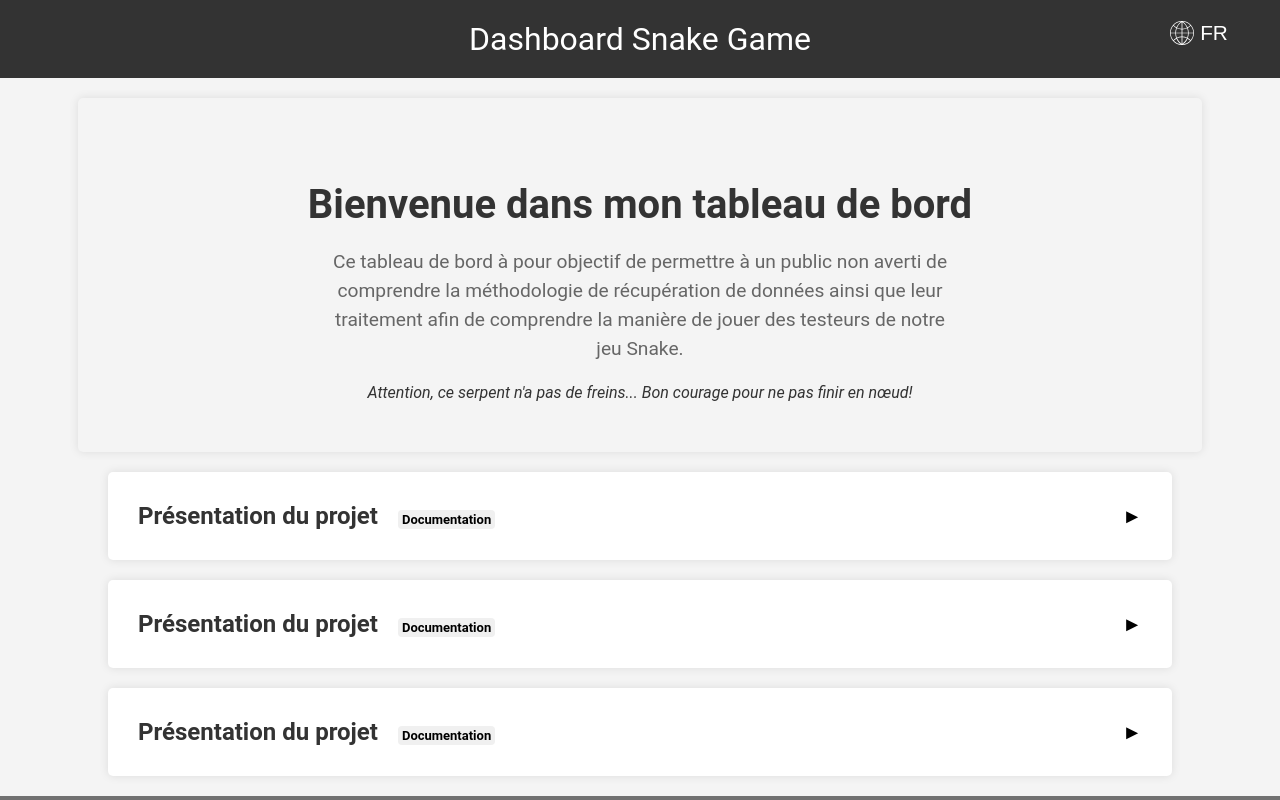
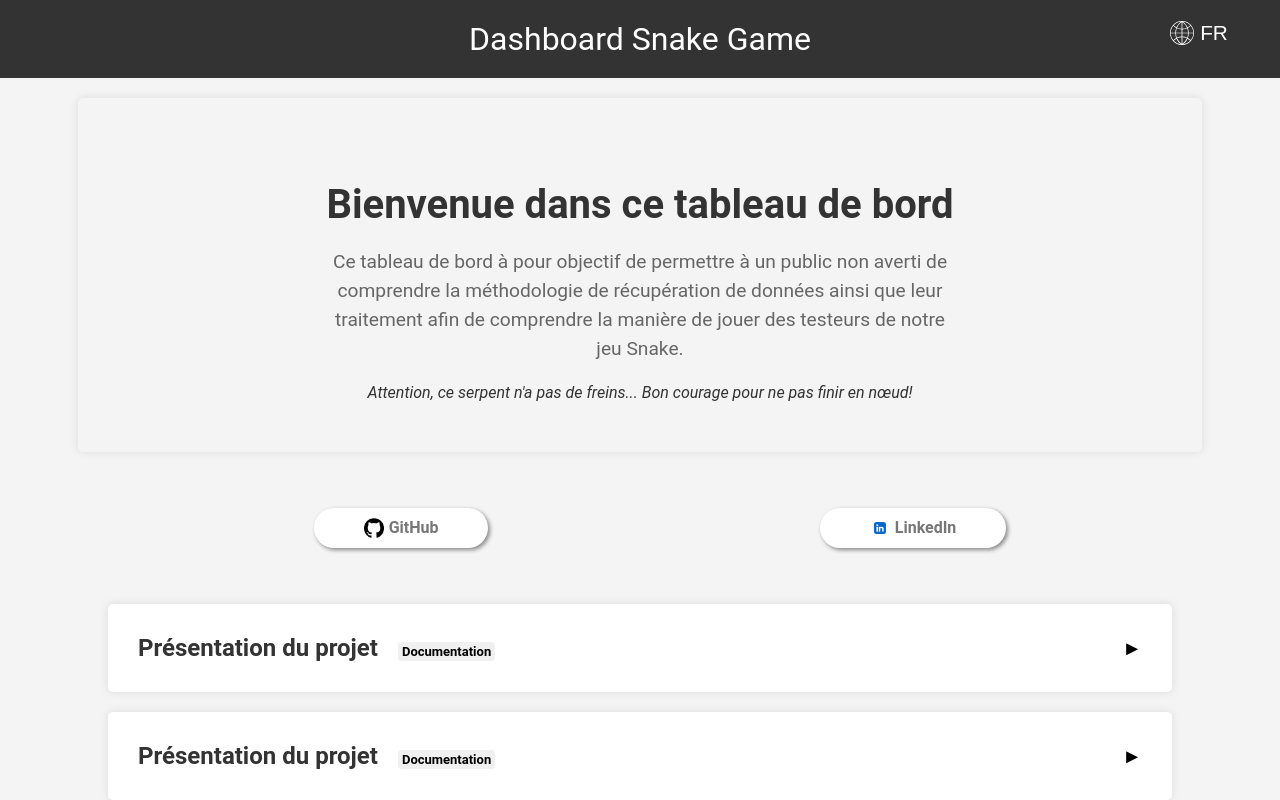
Before and after one commit to HaDock404/ai-game-snake, a React (Create React App) app: page /#/ in a window 1280 px wide. Shown: the top 800 px of the page. Built offline with nearby package versions, Linux system fonts and the light colour scheme.

Commit message:
introduction & nav links

```diff
--- /dev/null
+++ b/src/components/AllText.jsx
@@ -0,0 +1,12 @@
+export const intro_title = {
+    en: "Welcome to this dashboard",
+    fr: "Bienvenue dans ce tableau de bord"
+};
+export const intro_text = {
+    en: "This dashboard aims to enable an uninformed audience to understand the methodology of data retrieval as well as its processing in order to grasp how the testers of our Snake game play.",
+    fr: "Ce tableau de bord à pour objectif de permettre à un public non averti de comprendre la méthodologie de récupération de données ainsi que leur traitement afin de comprendre la manière de jouer des testeurs de notre jeu Snake."
+};
+export const intro_quote = {
+    en: "Watch out, this snake has no brakes... Good luck not ending up in a knot!",
+    fr: "Attention, ce serpent n'a pas de freins... Bon courage pour ne pas finir en nœud!"
+};
--- a/src/components/Main.jsx
+++ b/src/components/Main.jsx
@@ -2,22 +2,27 @@ import Intro from "./Intro"
 import ExpandableBox from "./ExpandableBox"
 import ExpandableBoxWithImage from "./ExpandableBoxWithImage"
 import ExpandableBoxWithGraph from "./ExpandableBoxWithGraph"
+import NavLinks from "./NavLinks"
 
 import Image1 from '../assets/image1.jpg'
 import Image2 from '../assets/image2.jpg'
 import Image3 from '../assets/image3.jpg'
 
+import React, { useContext } from 'react';
+import { LanguageContext } from './LanguageContext';
+import * as Text from "./AllText";
+
 function Main() {
+    const { language } = useContext(LanguageContext);
+
     return (
         <main>
             <Intro
-                title="Bienvenue dans mon tableau de bord"
-                text="Ce tableau de bord à pour objectif de permettre à un
-                public non averti de comprendre la méthodologie de récupération de données
-                ainsi que leur traitement afin de comprendre la manière de jouer des testeurs de
-                notre jeu Snake."
-                quote="Attention, ce serpent n'a pas de freins... Bon courage pour ne pas finir en nœud!"
+                title={Text.intro_title[language]}
+                text={Text.intro_text[language]}
+                quote={Text.intro_quote[language]}
             />
+            <NavLinks />
             <ExpandableBox
                 title="Présentation du projet"
                 span_color="documentation"
--- /dev/null
+++ b/src/components/NavLinks.jsx
@@ -0,0 +1,23 @@
+import '../styles/navlinks.css'
+import { Link } from 'react-router-dom';
+import Github from '../assets/github.png'
+import Linkedin from '../assets/linkedin.jpg'
+
+function NavLinks() {
+    return (
+        <nav className='navlinks'>
+            <ul className='ulLinks'>
+                <Link to="https://github.com/HaDock404" className='liLinks' target="_blank" rel="noopener noreferrer">
+                    <img className='image_logo' src={Github} alt=""/>
+                    GitHub
+                </Link>
+                <Link to="https://www.linkedin.com/in/gael-d-044b34304/" className='liLinks' target="_blank" rel="noopener noreferrer">
+                    <img className='image_logo' src={Linkedin} alt=""/>
+                    LinkedIn
+                </Link>
+            </ul>
+        </nav>
+    )
+}
+
+export default NavLinks
--- /dev/null
+++ b/src/styles/navlinks.css
@@ -0,0 +1,68 @@
+.navlinks {
+    max-width: 80%;
+    margin: 20px auto;
+    border-radius: 5px;
+    display: flex;
+    flex-direction: column;
+    align-items: center;
+    text-align: center;
+    padding: 20px;
+}
+
+.ulLinks {
+    width: 100%;
+    display: flex;
+    flex-direction: row;
+    justify-content: space-around;
+    list-style-type: none;
+}
+
+.liLinks {
+    padding:  10px 50px 10px 50px;
+    background-color: rgb(255, 255, 255);
+    box-shadow: 2px 2px 4px 0px #878787;
+    color: #777777;
+    font-size: 16px;
+    border: none;
+    cursor: pointer;
+    outline: none;
+    font-weight: bolder;
+    border-radius: 20px;
+    background-color: rgb(255, 255, 255);
+    transition: all 0.3s ease;
+    display: flex;
+    flex-direction: row;
+    text-decoration: none;
+}
+
+.liLinks:hover {
+    box-shadow: 4px 4px 8px 0px #878787;
+    transform: translateY(-2px);
+}
+
+@media (max-width: 650px) {
+    .ulLinks {
+        width: 100%;
+        display: flex;
+        flex-direction: column;
+        justify-content: space-around;
+        list-style-type: none;
+    }
+
+    .liLinks {
+        margin-top: 10px;
+        margin-bottom: 10px;
+        padding:  10px 30px 10px 30px;
+    }
+}
+
+.image_logo {
+    width: 20px;
+    max-width: 100%;
+    display: flex;
+    justify-content: center;
+    align-items: center;
+    height: auto;
+    display: block;
+    margin-right: 5px;
+}
```
Also changed, not shown: src/assets/github.png (added), src/assets/linkedin.jpg (added).
